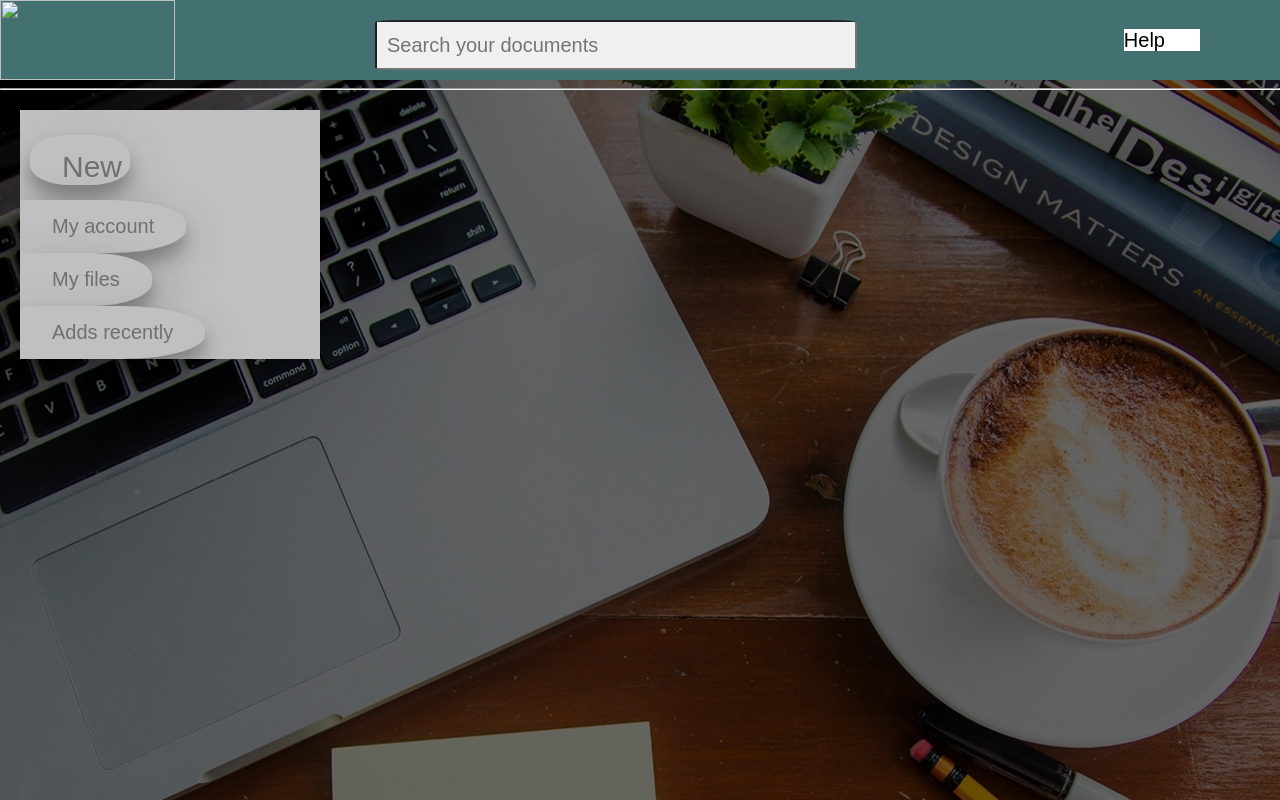
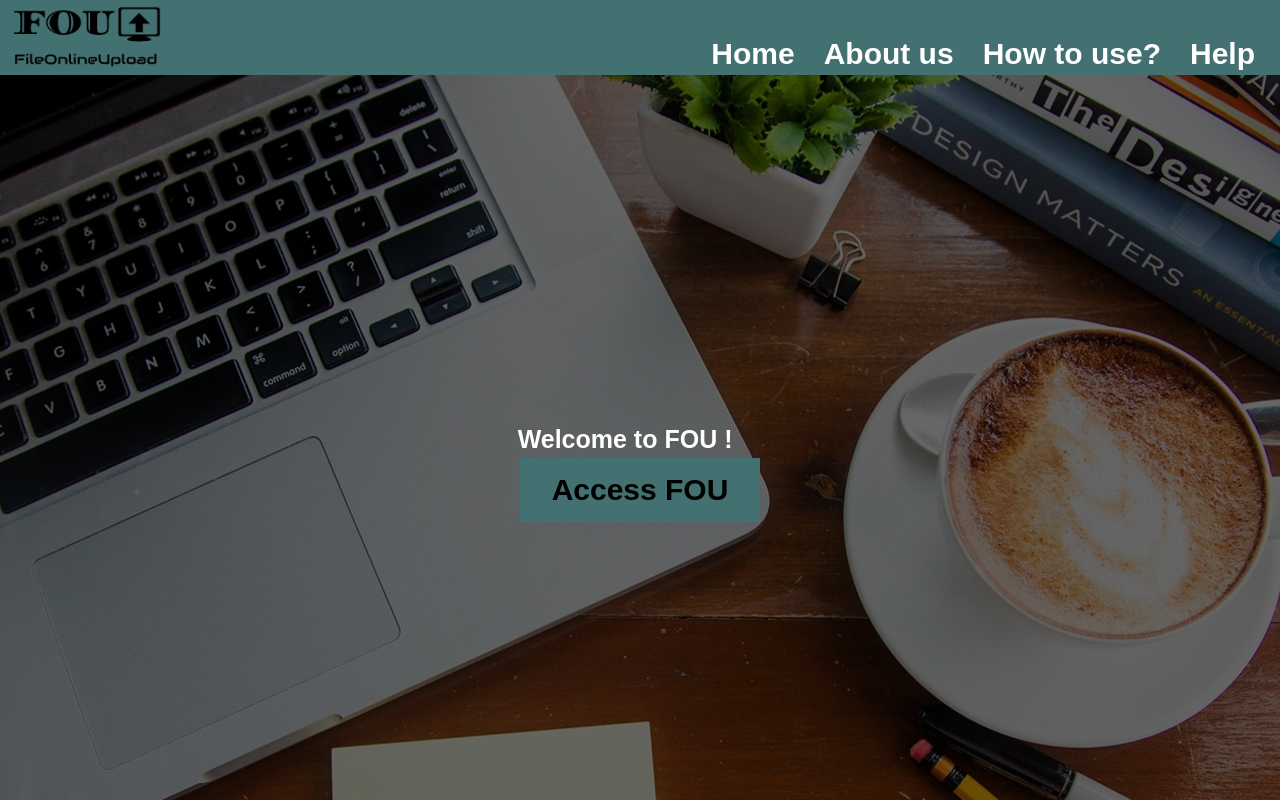
Before and after one commit to AnaMariaApetroaei/Proiect-FOU, a plain HTML site: page index.html in a window 1280 px wide. Drawn offline with Linux system fonts and the light colour scheme; files whose address does not match are found by name.

Commit message:
Add files via upload
pagina de inceput

```diff
--- a/index.html
+++ b/index.html
@@ -1,31 +1,28 @@
 <!DOCTYPE html>
-
 <html>
 <head>
-		<!-- setam caracterele pe care le vom folosi -->
 <meta charset="UTF-8">
-		<!-- legatura cu pagina css -->
-		<link rel="stylesheet" type="text/css" href="main.css">
 <title>FOU</title>
+<link rel="stylesheet" type="text/css" href="style.css">
+
 </head>
 <body>
-		<!-- continut ce se repeta pe toate paginile site-ului -->
+
+
   <div class="header">
-			<img id="logo" src="image/logo1.png" align="left">
-			<input id="cautare" type="text" placeholder="Search your documents">
+    <a href="index.html" ><img id="logo" src="C:\Users\Home\Desktop\proiect\logo.png" alt="logo"></a>
     <ul id="navlist">
-				<li>Help</li>
+      <li id="active"><a href="index.html" id="current">Home</a></li>
+      <li><a href="AboutUs.html" >About us</a></li>
+      <li><a href="#Howtouse" >How to use?</a></li>
+      <li><a href="#Help">Help</a></li>
     </ul>
   </div>
-		<hr>
 
-		<div class="stanga">
-        	<ul>
-        		<li><button id="new">New</button></li>
-        		<li><button>My account</button></li>
-        		<li><button>My files</button></li>
-        		<li><button>Adds recently</button></li>
-        	</ul>
-		</div>
+
+<div class="container">
+ <div class="text"> Welcome to FOU ! <div>
+ <a href="login.html" ><button class="button button1">Access FOU </button></a>
+	 </div></div></div>
 </body>
 </html>
```
Lines whose indentation alone changed are shown as unchanged.
